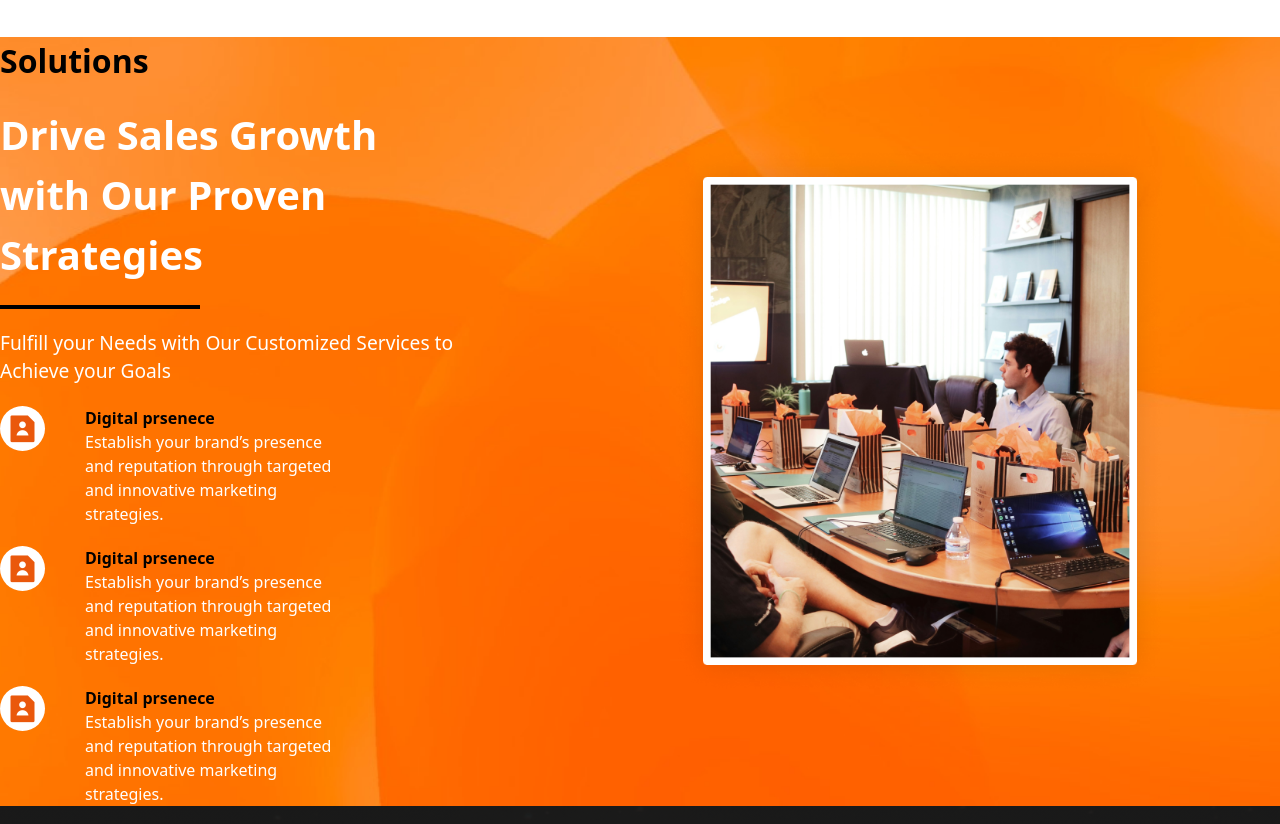
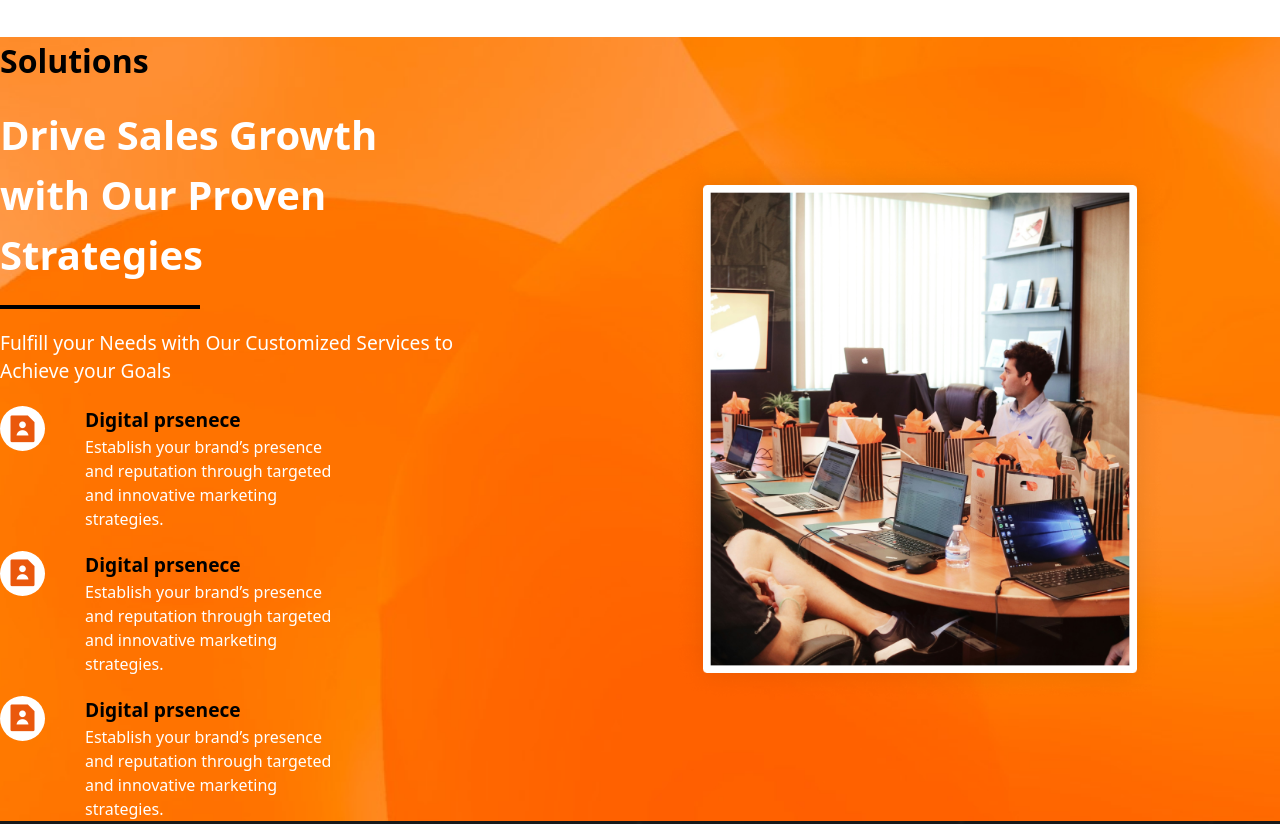
Before and after one commit to mohibullah7/Genz-website, a website: page src/index.html in a window 1280 px wide. Shown: the part 2013-2837 px from the top of the page. Drawn offline with nearby package versions, Linux system fonts and the light colour scheme.

Commit message:
commit it

```diff
--- a/src/index.html
+++ b/src/index.html
@@ -283,9 +283,9 @@
     <div class="container mx-auto">
       <div class="flex lg:gap-14 md:gap-8 gap-6  w-[100%] flex-wrap ">
         <div class="md:w-[45%] w-[100%]">
-          <div class="flex flex-col gap-5 w-[80%]">
+          <div class="flex flex-col md:justify-normal justify-center md:items-start items-center gap-5 w-[80%]">
             <h2 class="text-[2rem] font-bold">Solutions</h2>
-            <h1 class="text-white text-[2.5rem] font-bold">Drive Sales Growth with Our Proven Strategies</h1>
+            <h1 class="text-white text-[2.5rem] font-bold md:text-left text-center">Drive Sales Growth with Our Proven Strategies</h1>
             <hr class="w-[200px] border-black  bg-black h-1">
             <p class="text-white text-[1.2rem]">Fulfill your Needs with Our Customized Services to Achieve your Goals</p>
           </div>
@@ -295,7 +295,7 @@
                 <i class="ri-file-user-fill text-[2rem] text-orange-600"></i>
               </div>
               <div>
-                <h3 class="text-[1rem] font-bold">Digital prsenece</h3>
+                <h3 class="text-[1.2rem] font-bold  ">Digital prsenece</h3>
                 <p class="text-white">Establish your brand’s presence and reputation through targeted and innovative marketing strategies.</p>
               </div>
             </div>
@@ -304,7 +304,7 @@
                 <i class="ri-file-user-fill text-[2rem] text-orange-600"></i>
               </div>
               <div>
-                <h3 class="text-[1rem] font-bold">Digital prsenece</h3>
+                <h3 class="text-[1.2rem] font-bold ">Digital prsenece</h3>
                 <p class="text-white">Establish your brand’s presence and reputation through targeted and innovative marketing strategies.</p>
               </div>
             </div>
@@ -313,7 +313,7 @@
                 <i class="ri-file-user-fill text-[2rem] text-orange-600"></i>
               </div>
               <div>
-                <h3 class="text-[1rem] font-bold">Digital prsenece</h3>
+                <h3 class="text-[1.2rem] font-bold ">Digital prsenece</h3>
                 <p class="text-white">Establish your brand’s presence and reputation through targeted and innovative marketing strategies.</p>
               </div>
             </div>
```
Also changed, not shown: src/output.css.
